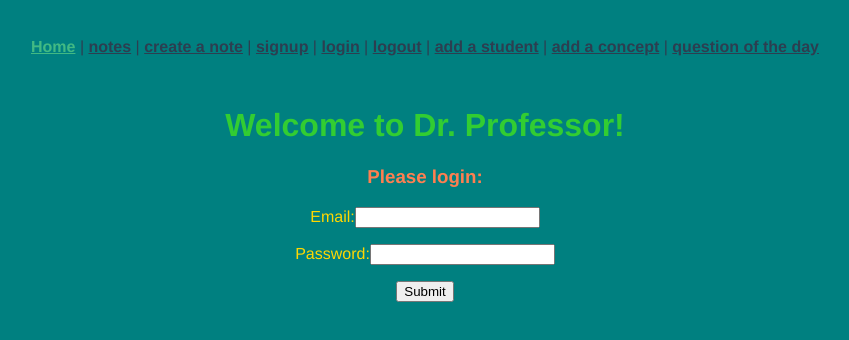
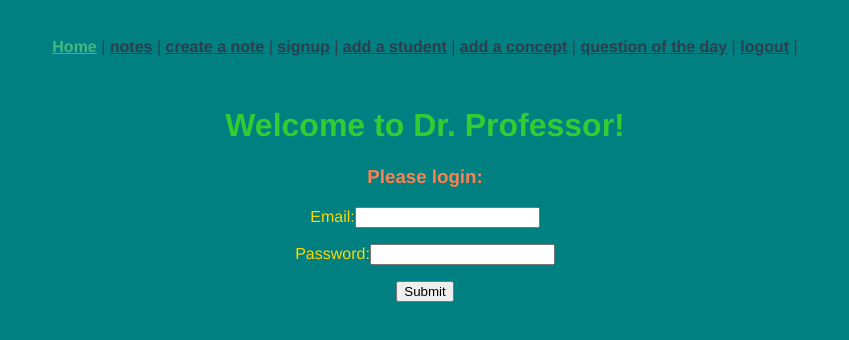
Before and after one commit to jeffspatafora/student-assessment-tracker-app-frontend, a Vue app: page / in a window 1280 px wide. Shown: the top 340 px of the page, without its empty margins (215-1064 px from the left). Built offline with nearby package versions, Linux system fonts and the light colour scheme.

Commit message:
reorders router links, removes commented out code

```diff
--- a/src/App.vue
+++ b/src/App.vue
@@ -5,12 +5,12 @@
     <router-link to="/usernotesindex">notes</router-link> |
     <router-link to="/usernotescreate">create a note</router-link> |
     <router-link to="/signup">signup</router-link> |
-    <router-link to="/login">login</router-link> |
-    <router-link to="/logout">logout</router-link> |
+    <!-- <router-link to="/login">login</router-link> | -->
     <!-- <router-link to="/students">Students</router-link> | -->
     <router-link to="/studentcreate">add a student</router-link> |
     <router-link to="/projectcreate">add a concept</router-link> |
-    <router-link to="/trivia">question of the day</router-link>
+    <router-link to="/trivia">question of the day</router-link> |
+    <router-link to="/logout">logout</router-link> |
   </nav>
   <router-view />
 </template>
```
Also changed, not shown: src/views/HomeView.vue (+0 -18 lines).
